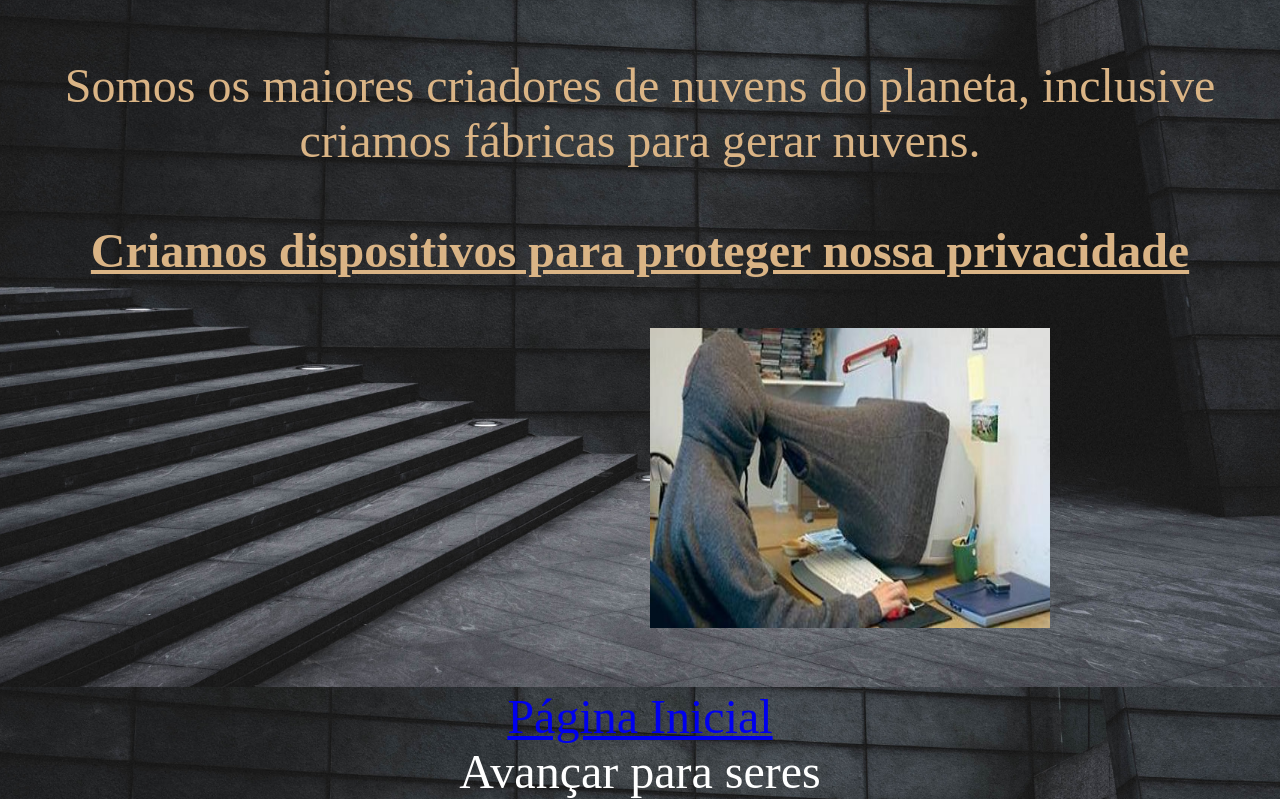
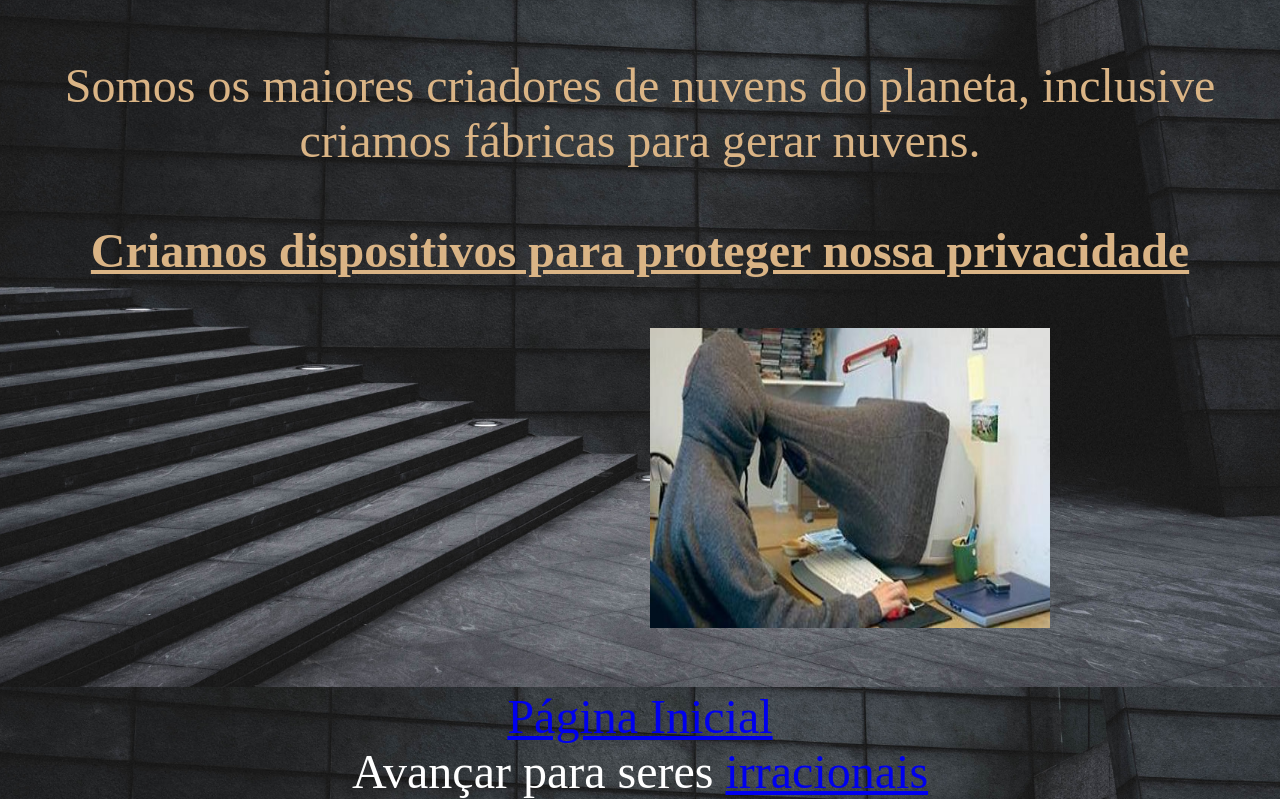
Before and after one commit to malonysaintpierre/html-website, a plain HTML site: page Ser racional.html in a window 1280 px wide. Shown: the part 1713-2512 px from the top of the page. Drawn offline with Linux system fonts and the light colour scheme.

Commit message:
Update Ser racional.html

```diff
--- a/Ser racional.html
+++ b/Ser racional.html
@@ -45,7 +45,7 @@ Somos os maiores criadores de nuvens do planeta, inclusive criamos fábricas par
 </div>
 </font>
 <div align="center"> <font color="white" size="7"> <a href="index.html">Página Inicial</a><br>
-		<div align="center"> <font color="white" size="7"> Avançar para seres  <a href="serirracional.html"irracionais </a></font><br>
+		<div align="center"> <font color="white" size="7"> Avançar para seres  <a href="serirracional.html"> irracionais </a></font><br>
 </div>
 
 <script>
```
